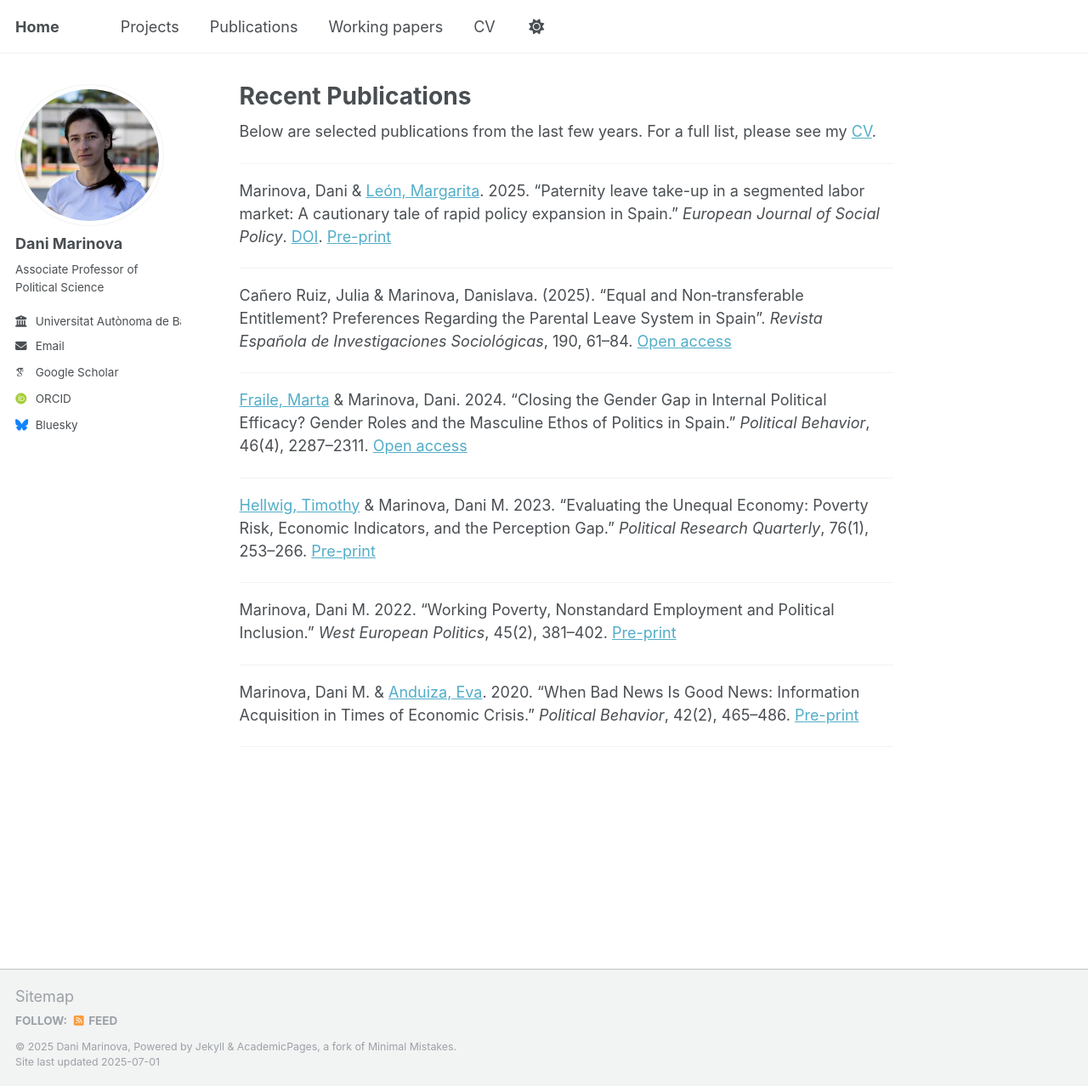
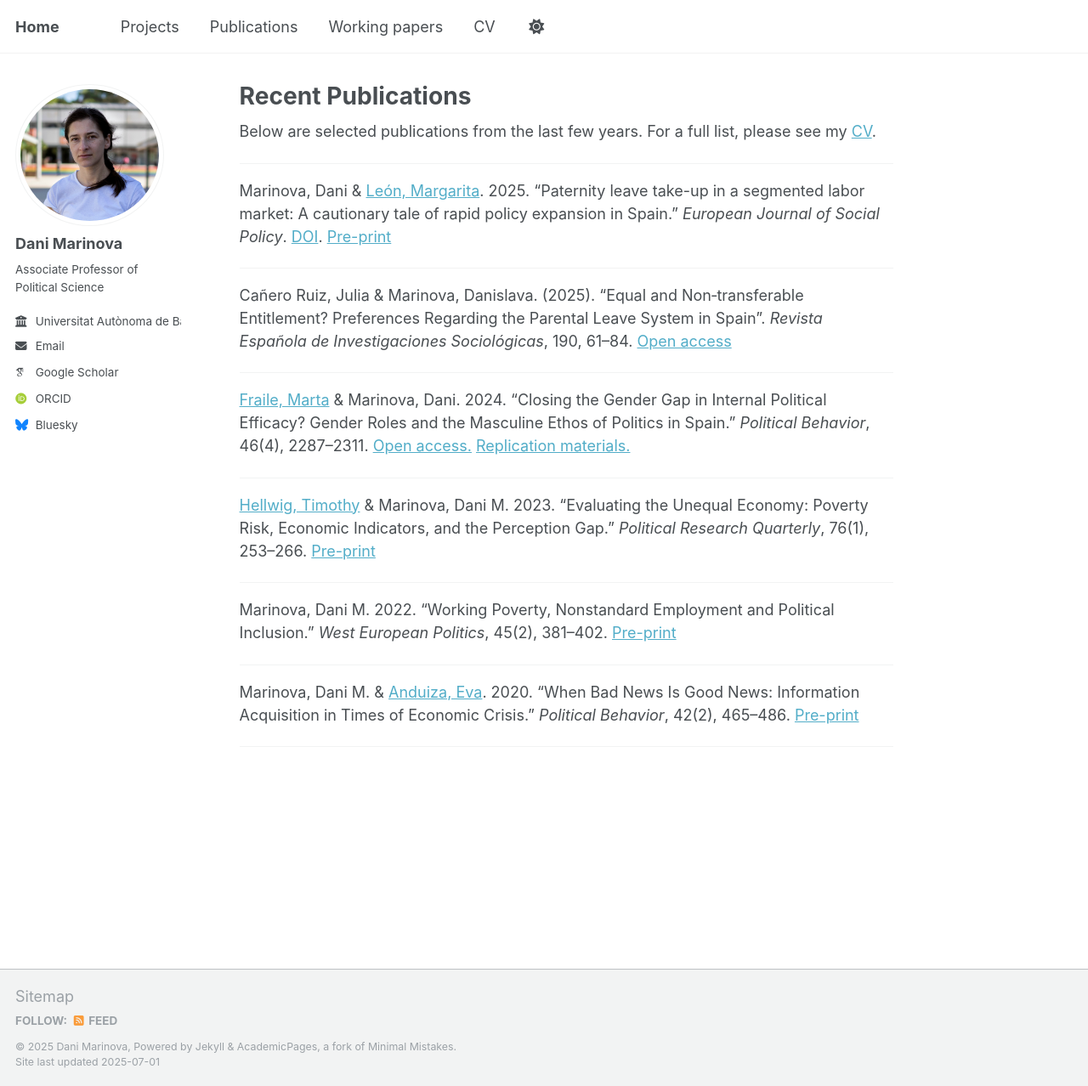
Before and after one commit to cyrila24/personal, a Jekyll site: the page built from _pages/publications.md, in a window 1280 px wide and 1278 px high. Shown: the whole window at 85% size. Built offline with Jekyll 4.4.1, drawn with Linux system fonts in a browser that asks for light colours; some web fonts are replaced; a script that is not in the unit is left out.

Commit message:
Update publications.md

```diff
--- a/_pages/publications.md
+++ b/_pages/publications.md
@@ -17,7 +17,7 @@ Cañero Ruiz, Julia & Marinova, Danislava. (2025). "Equal and Non‑transferable
 
 ---
 
-[Fraile, Marta](https://sites.google.com/site/martafrailemaldonado) & Marinova, Dani. 2024. "Closing the Gender Gap in Internal Political Efficacy? Gender Roles and the Masculine Ethos of Politics in Spain." *Political Behavior*, 46(4), 2287–2311. [Open access](https://link.springer.com/article/10.1007/s11109-024-09918-w)
+[Fraile, Marta](https://sites.google.com/site/martafrailemaldonado) & Marinova, Dani. 2024. "Closing the Gender Gap in Internal Political Efficacy? Gender Roles and the Masculine Ethos of Politics in Spain." *Political Behavior*, 46(4), 2287–2311. [Open access.](https://link.springer.com/article/10.1007/s11109-024-09918-w) [Replication materials.](/personal/Replication_Fraile_Marinova.zip")
 
 ---
 
```
